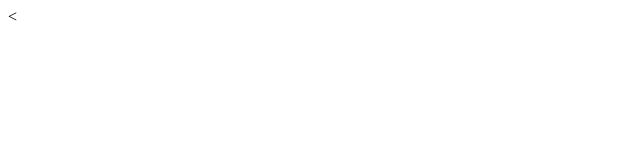
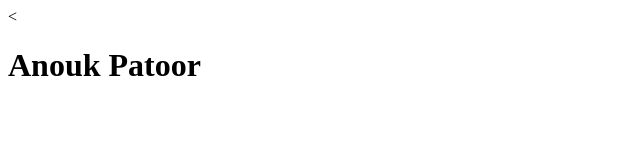
Before and after one commit to anoukpatoor/1718nmd1, a plain HTML site: page index.html in a window 1280 px wide. Shown: the whole page, without its empty margins (0-640 px from the left). Drawn offline with Linux system fonts and the light colour scheme.

Commit message:
aanpassing body

```diff
--- a/index.html
+++ b/index.html
@@ -7,6 +7,6 @@
 </head>
 <title> Anouk Patoor </title>
 <body>
-
+    <h1> Anouk Patoor</h1>
 </body>
 </html>
```
